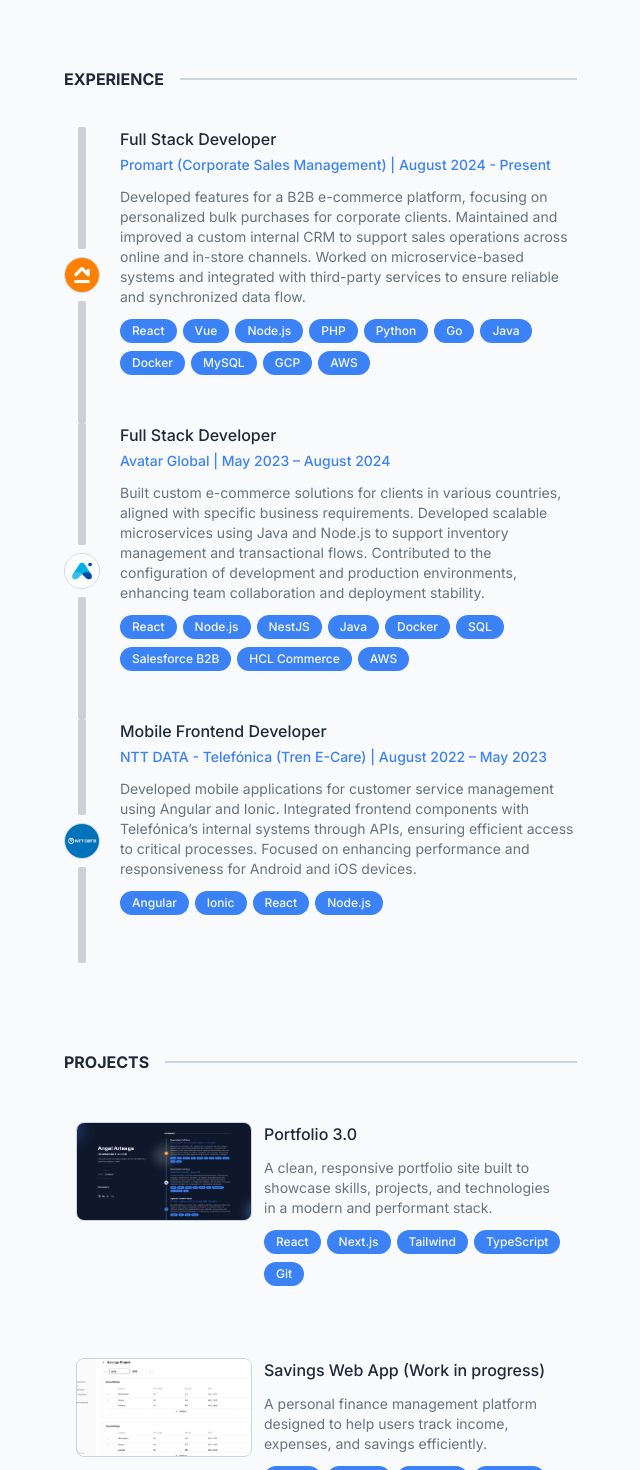
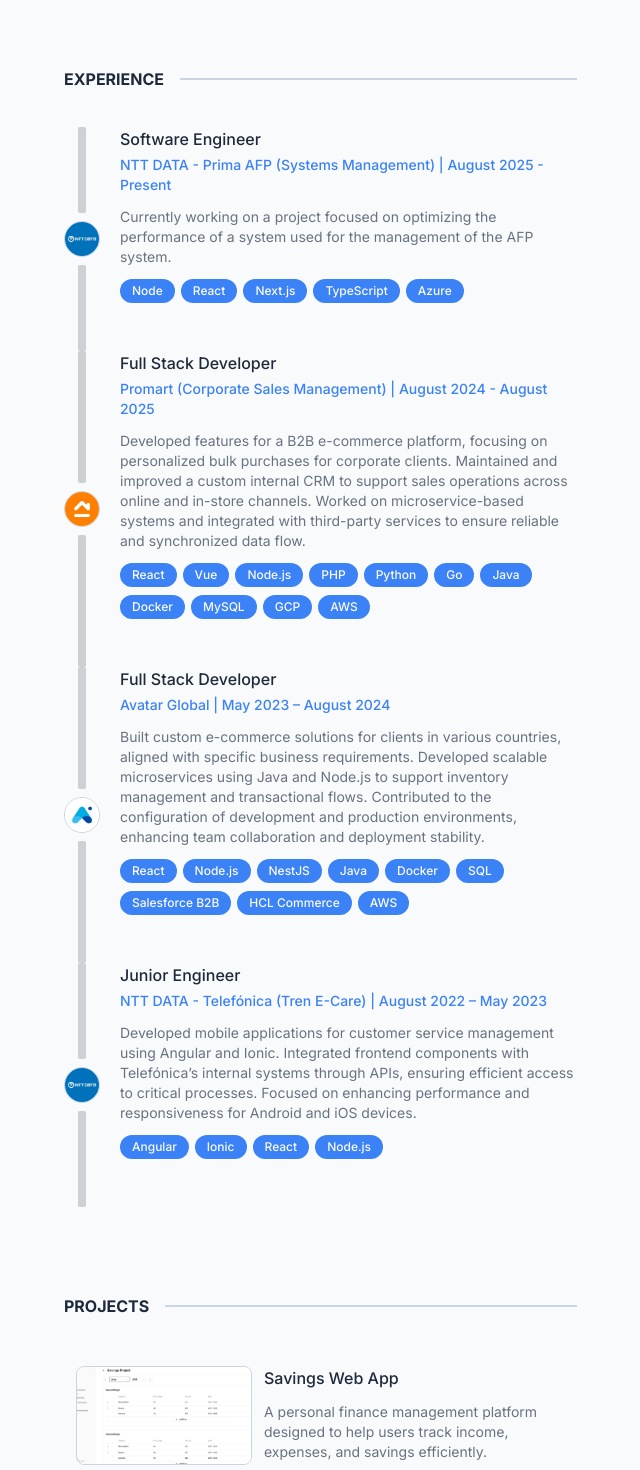
Before and after one commit to artxga/portfolio-v3, a Next.js app: page / in a window 1280 px wide. Shown: the part 1620-3090 px from the top of the page, without its empty margins (576-1216 px from the left). Built offline with nearby package versions, Linux system fonts and the light colour scheme.

Commit message:
info update

```diff
--- a/src/core/static/about.ts
+++ b/src/core/static/about.ts
@@ -6,14 +6,14 @@
   paragraphs: {
     es: [
       `Soy un **desarrollador Full Stack** con una visión orientada a **resolver problemas** a través de la **tecnología**. Me apasiona crear **soluciones eficientes** y **escalables** que mejoren la experiencia de los usuarios y optimicen **procesos**. Siempre busco combinar la **creatividad** con la **ingeniería** para generar resultados tangibles en los proyectos en los que trabajo, independientemente de las herramientas y tecnologías utilizadas.`,
-      `Actualmente, trabajo en **Promart**, donde me encargo de crear funcionalidades para la **tienda virtual B2B** y optimizar sistemas internos que mejoran la **gestión de ventas** y **procesos operativos**. Me especializo en tecnologías como **React**, **Angular**, **Node.js**, **Go**, **Docker**, **AWS** y muchas más. Pero mi enfoque siempre está en seleccionar la mejor herramienta para cada desafío, aprendiendo y adaptándome rápidamente a nuevas tecnologías cuando es necesario.`,
-      `A lo largo de mi carrera, he tenido el privilegio de trabajar en proyectos diversos, desde el desarrollo de **plataformas de comercio electrónico personalizadas** hasta la creación de **aplicaciones móviles** para grandes empresas como **Telefónica**. Estas experiencias me han permitido ampliar mis **conocimientos** y perfeccionar mis **habilidades técnicas**, lo que me permite abordar una amplia gama de proyectos con confianza.`,
+      `Actualmente, trabajo en **NTT DATA - Prima AFP (Gerencia de Sistemas)**, donde participo en un proyecto enfocado en **optimizar el rendimiento** de un sistema utilizado para la **gestión de clientes** de la AFP. Para ello utilizo tecnologías como **Node**, **React**, **Next.js**, **TypeScript** y **Azure**, priorizando la eficiencia, la escalabilidad y la mejora continua.`,
+      `A lo largo de mi carrera, he tenido el privilegio de trabajar en proyectos diversos, desde el desarrollo de **plataformas de comercio electrónico personalizadas** hasta la creación de **aplicaciones móviles** para grandes empresas como **Telefónica** y soluciones B2B en **Promart**. Estas experiencias me han permitido ampliar mis **conocimientos** y perfeccionar mis **habilidades técnicas**, lo que me permite abordar una amplia gama de proyectos con confianza.`,
       `En mi tiempo libre, me enfoco en explorar **tecnologías emergentes**, profundizar en **herramientas avanzadas** y mantenerme actualizado en las **últimas tendencias del desarrollo**. También disfruto pasar tiempo con mis **gatos** y, por supuesto, jugar a mis **videojuegos favoritos**.`,
     ],
     en: [
       `I'm a **Full Stack Developer** focused on **solving problems** through **technology**. I'm passionate about building **efficient** and **scalable solutions** that improve users’ experiences and optimize **processes**. I always aim to combine **creativity** with **engineering** to deliver tangible results, regardless of the tools or technologies involved.`,
-      `Currently, I work at **Promart**, where I develop features for the **B2B virtual store** and optimize internal systems that improve **sales management** and **operational processes**. I specialize in technologies like **React**, **Angular**, **Node.js**, **Go**, **Docker**, **AWS**, and many more. But I always focus on selecting the best tool for each challenge, quickly learning and adapting to new technologies when needed.`,
-      `Throughout my career, I’ve had the privilege of working on a variety of projects, from building **custom e-commerce platforms** to developing **mobile apps** for major companies like **Telefónica**. These experiences have broadened my **knowledge** and sharpened my **technical skills**, enabling me to confidently tackle a wide range of projects.`,
+      `Currently, I work at **NTT DATA - Prima AFP (Systems Management)**, where I’m part of a project focused on **optimizing the performance** of a system used for **AFP client management**. My work involves technologies such as **Node**, **React**, **Next.js**, **TypeScript**, and **Azure**, always prioritizing efficiency, scalability, and continuous improvement.`,
+      `Throughout my career, I’ve had the privilege of working on a variety of projects, from building **custom e-commerce platforms** to developing **mobile apps** for major companies like **Telefónica** and B2B solutions at **Promart**. These experiences have broadened my **knowledge** and sharpened my **technical skills**, enabling me to confidently tackle a wide range of projects.`,
       `In my free time, I enjoy exploring **emerging technologies**, diving into **advanced tools**, and staying up to date with the **latest development trends**. I also love spending time with my **cats** and, of course, playing my **favorite video games**.`,
     ],
   },
--- a/src/core/static/experiences.ts
+++ b/src/core/static/experiences.ts
@@ -16,6 +16,33 @@
 export const experiences: ExperienceData[] = [
   {
     jobTitle: {
+      en: "Software Engineer",
+      es: "Software Engineer",
+    },
+    company: {
+      en: "NTT DATA - Prima AFP (Systems Management)",
+      es: "NTT DATA - Prima AFP (Gerencia de Sistemas)",
+    },
+    period: {
+      en: "August 2025 - Present",
+      es: "Agosto 2025 - Actualidad",
+    },
+    description: {
+      en: "Currently working on a project focused on optimizing the performance of a system used for the management of the AFP system.",
+      es: "Actualmente trabajando en un proyecto enfocado en optimizar el rendimiento de un sistema utilizado para la gestión de clientes de la AFP.",
+    },
+    tools: {
+      en: ["Node", "React", "Next.js", "TypeScript", "Azure"],
+      es: ["Node", "React", "Next.js", "TypeScript", "Azure"],
+    },
+    logo: {
+      src: "/experiences/ntt_data_logo.jpg",
+      alt: "NTT DATA Logo",
+    },
+    link: "https://www.nttdata.com/",
+  },
+  {
+    jobTitle: {
       en: "Full Stack Developer",
       es: "Desarrollador Full Stack",
     },
@@ -24,8 +51,8 @@
       es: "Promart (Gerencia Vta. Corporativa)",
     },
     period: {
-      en: "August 2024 - Present",
-      es: "Agosto 2024 - Actualidad",
+      en: "August 2024 - August 2025",
+      es: "Agosto 2024 - Agosto 2025",
     },
     description: {
       en: "Developed features for a B2B e-commerce platform, focusing on personalized bulk purchases for corporate clients. Maintained and improved a custom internal CRM to support sales operations across online and in-store channels. Worked on microservice-based systems and integrated with third-party services to ensure reliable and synchronized data flow.",
@@ -114,8 +141,8 @@
   },
   {
     jobTitle: {
-      en: "Mobile Frontend Developer",
-      es: "Desarrollador Frontend Mobile",
+      en: "Junior Engineer",
+      es: "Junior Engineer",
     },
     company: {
       en: "NTT DATA - Telefónica (Tren E-Care)",
--- a/src/core/static/projects.ts
+++ b/src/core/static/projects.ts
@@ -12,26 +12,26 @@
 }
 
 export const projects: ProjectData[] = [
+  // {
+  //   title: {
+  //     en: "Portfolio 3.0",
+  //     es: "Portafolio 3.0",
+  //   },
+  //   description: {
+  //     en: "A clean, responsive portfolio site built to showcase skills, projects, and technologies in a modern and performant stack.",
+  //     es: "Sitio web de portafolio moderno, limpio y responsivo para mostrar habilidades, proyectos y tecnologías empleadas.",
+  //   },
+  //   techStack: ["React", "Next.js", "Tailwind", "TypeScript", "Git"],
+  //   img: {
+  //     src: "/projects/portfolio_3.webp",
+  //     alt: "Portfolio 3.0",
+  //   },
+  //   link: "https://github.com/artxga/portfolio-v3",
+  // },
   {
     title: {
-      en: "Portfolio 3.0",
-      es: "Portafolio 3.0",
-    },
-    description: {
-      en: "A clean, responsive portfolio site built to showcase skills, projects, and technologies in a modern and performant stack.",
-      es: "Sitio web de portafolio moderno, limpio y responsivo para mostrar habilidades, proyectos y tecnologías empleadas.",
-    },
-    techStack: ["React", "Next.js", "Tailwind", "TypeScript", "Git"],
-    img: {
-      src: "/projects/portfolio_3.webp",
-      alt: "Portfolio 3.0",
-    },
-    link: "https://github.com/artxga/portfolio-v3",
-  },
-  {
-    title: {
-      en: "Savings Web App (Work in progress)",
-      es: "Savings Web App (En construcción)",
+      en: "Savings Web App",
+      es: "Savings Web App",
     },
     description: {
       en: "A personal finance management platform designed to help users track income, expenses, and savings efficiently.",
@@ -52,6 +52,7 @@
       src: "/projects/savings_project.webp",
       alt: "Savings App",
     },
+    link: "https://savings-project.vercel.app/login",
   },
   {
     title: {
```
